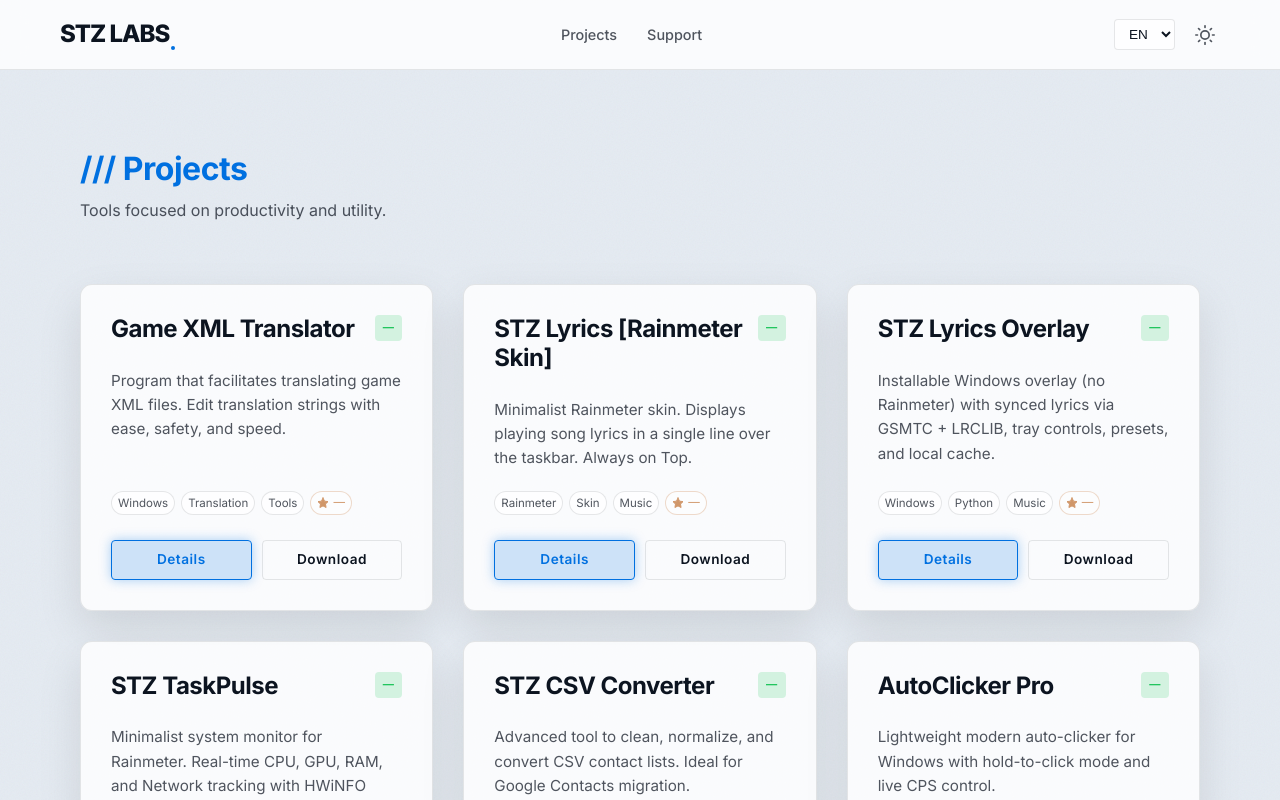
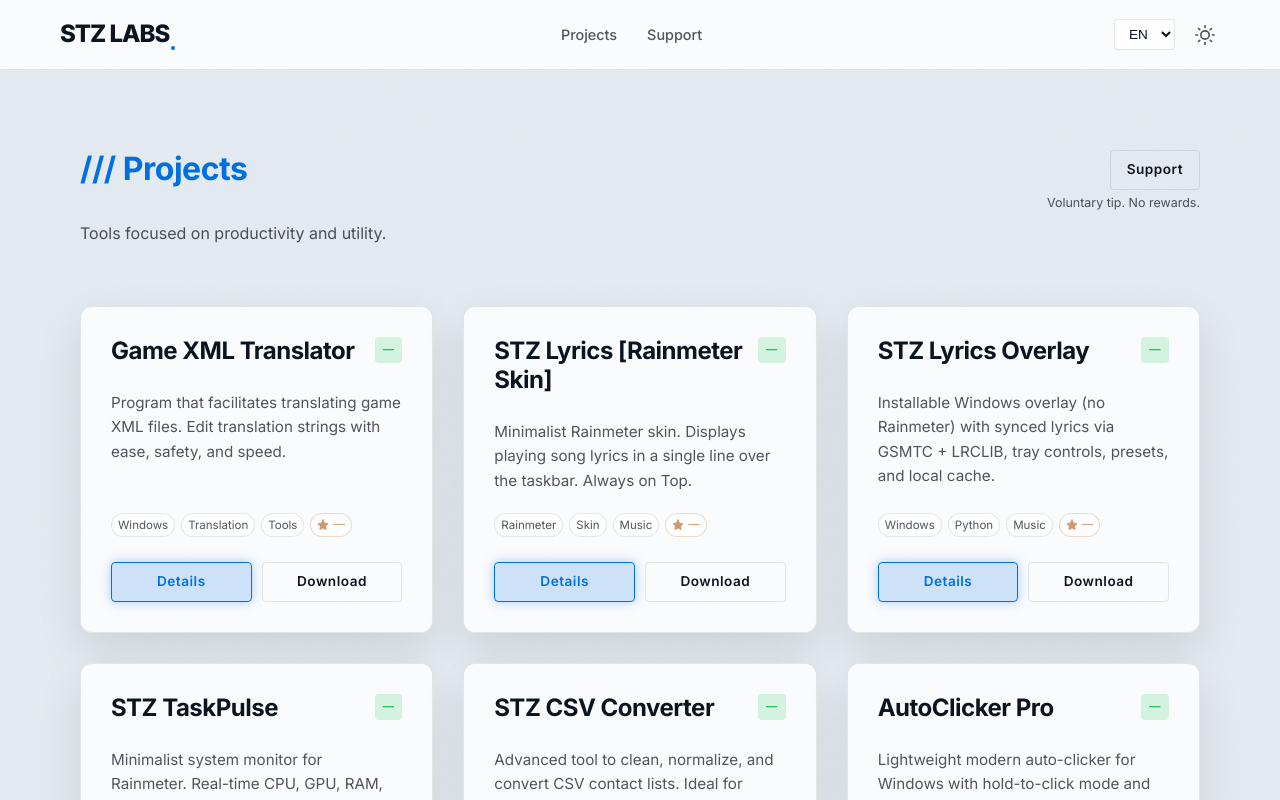
Before and after one commit to starzynhobr/stz-labs, a Next.js app: page / in a window 1280 px wide. Shown: the top 800 px of the page. Built offline with nearby package versions, Linux system fonts and the light colour scheme; no server answers.

Commit message:
Add minimal Support CTA on Projects header

```diff
--- a/components/Hero.js
+++ b/components/Hero.js
@@ -1,9 +1,31 @@
+"use client";
+
+import Link from 'next/link';
+import { useLanguage } from '../context/LanguageContext';
 import TranslatedText from './TranslatedText';
 
 export default function Hero() {
+    const { t } = useLanguage();
+
     return (
-        <div className="section-header">
-            <TranslatedText as="h2" className="text-accent" i18nKey="sections.projects_title" />
+        <div className="section-header section-header-projects">
+            <div className="section-header-top">
+                <TranslatedText as="h2" className="text-accent" i18nKey="sections.projects_title" />
+                <div className="projects-support-cta">
+                    <Link
+                        href="/support"
+                        className="btn btn-secondary nav-btn support-cta-btn"
+                        aria-label={t('sections.projects_support_aria')}
+                    >
+                        <TranslatedText as="span" i18nKey="sections.projects_support_cta" />
+                    </Link>
+                    <TranslatedText
+                        as="span"
+                        className="support-cta-note text-muted"
+                        i18nKey="sections.projects_support_note"
+                    />
+                </div>
+            </div>
             <TranslatedText as="p" className="text-muted" i18nKey="sections.projects_subtitle" />
         </div>
     );
--- a/css/style.css
+++ b/css/style.css
@@ -329,6 +329,36 @@
 
 .section-header { margin-bottom: 60px; text-align: left; }
 .section-header h2 { font-size: 2rem; margin-bottom: 10px; }
+.section-header-top {
+    display: flex;
+    justify-content: space-between;
+    align-items: flex-start;
+    gap: 16px;
+}
+.section-header-projects .section-header-top h2 {
+    margin-bottom: 0;
+}
+.section-header-projects > p {
+    margin-top: 10px;
+}
+.projects-support-cta {
+    display: flex;
+    flex-direction: column;
+    align-items: flex-end;
+    gap: 6px;
+}
+.support-cta-btn {
+    white-space: nowrap;
+}
+.support-cta-btn:focus-visible {
+    outline: 1px solid var(--accent);
+    outline-offset: 2px;
+}
+.support-cta-note {
+    font-size: 0.78rem;
+    line-height: 1.2;
+    text-align: right;
+}
 
 .product-grid {
     display: grid;
@@ -909,6 +939,16 @@
     }
 
     .menu-toggle { display: block; }
+    .section-header-top {
+        flex-direction: column;
+        align-items: flex-start;
+    }
+    .projects-support-cta {
+        align-items: flex-start;
+    }
+    .support-cta-note {
+        text-align: left;
+    }
 
     .timeline::before { left: 20px; }
     .timeline-item { width: 100%; padding-left: 50px; padding-right: 0; text-align: left !important; }
--- a/dictionaries/de.json
+++ b/dictionaries/de.json
@@ -51,7 +51,10 @@
         "roadmap_q4_desc": "Ideen und Experimente für neue Automatisierungs- und Produktivitätsmodule, priorisiert nach Reifegrad.",
         "gallery_details_toggle": "Interface-Details",
         "features_title": "Hauptfunktionen",
-        "specs_title": "Technische Daten"
+        "specs_title": "Technische Daten",
+        "projects_support_cta": "Unterstützen",
+        "projects_support_note": "Freiwilliger Beitrag. Keine Belohnungen.",
+        "projects_support_aria": "Zur Support-Seite"
     },
     "cards": {
         "suite_desc": "Modulares Desktop-Tool-Ökosystem. Ein leistungsstarker Launcher, der Plugins, Skripte und Automatisierung in einer Oberfläche vereint.",
--- a/dictionaries/en.json
+++ b/dictionaries/en.json
@@ -51,7 +51,10 @@
         "roadmap_q4_desc": "Ideas and experiments for new automation and productivity modules, prioritized as they mature.",
         "gallery_details_toggle": "Interface Details",
         "features_title": "Key Features",
-        "specs_title": "Technical Specs"
+        "specs_title": "Technical Specs",
+        "projects_support_cta": "Support",
+        "projects_support_note": "Voluntary tip. No rewards.",
+        "projects_support_aria": "Go to support page"
     },
     "cards": {
         "suite_desc": "Modular desktop tool ecosystem. A powerful launcher unifying plugins, scripts, and automation in a unified interface.",
--- a/dictionaries/es.json
+++ b/dictionaries/es.json
@@ -53,7 +53,10 @@
         "roadmap_q4_desc": "Ideas y experimentos para nuevos módulos de automatización y productividad, priorizados según su madurez.",
         "gallery_details_toggle": "Detalles de la Interfaz",
         "features_title": "Características Principales",
-        "specs_title": "Especificaciones Técnicas"
+        "specs_title": "Especificaciones Técnicas",
+        "projects_support_cta": "Apoyar",
+        "projects_support_note": "Contribución voluntaria. Sin recompensas.",
+        "projects_support_aria": "Ir a la página de soporte"
     },
     "cards": {
         "suite_desc": "Ecosistema modular de herramientas de escritorio. Un launcher potente que unifica plugins, scripts y automatización en una interfaz unificada.",
--- a/dictionaries/fr.json
+++ b/dictionaries/fr.json
@@ -51,7 +51,10 @@
         "roadmap_q4_desc": "Idées et expérimentations pour de nouveaux modules de productivité et d'automatisation, priorisés selon leur maturité.",
         "gallery_details_toggle": "Détails de l'Interface",
         "features_title": "Fonctionnalités Principales",
-        "specs_title": "Spécifications Techniques"
+        "specs_title": "Spécifications Techniques",
+        "projects_support_cta": "Soutenir",
+        "projects_support_note": "Contribution volontaire. Aucune récompense.",
+        "projects_support_aria": "Aller à la page de support"
     },
     "cards": {
         "suite_desc": "Écosystème modulaire d'outils de bureau. Un launcher puissant unifiant plugins, scripts et automatisation dans une interface unique.",
--- a/dictionaries/it.json
+++ b/dictionaries/it.json
@@ -53,7 +53,10 @@
         "roadmap_q4_desc": "Idee ed esperimenti per nuovi moduli di automazione e produttività, prioritizzati in base alla maturità.",
         "gallery_details_toggle": "Dettagli dell'Interfaccia",
         "features_title": "Caratteristiche Principali",
-        "specs_title": "Specifiche Tecniche"
+        "specs_title": "Specifiche Tecniche",
+        "projects_support_cta": "Supporta",
+        "projects_support_note": "Contributo volontario. Nessuna ricompensa.",
+        "projects_support_aria": "Vai alla pagina di supporto"
     },
     "cards": {
         "suite_desc": "Ecosistema modulare di strumenti desktop. Un launcher potente che unifica plugin, script e automazione in un'unica interfaccia.",
--- a/dictionaries/pt.json
+++ b/dictionaries/pt.json
@@ -50,7 +50,10 @@
         "roadmap_q4_desc": "Ideias e experimentos para novos módulos de automação e produtividade, priorizados conforme maturidade.",
         "gallery_details_toggle": "Detalhes da Interface",
         "features_title": "Funcionalidades Principais",
-        "specs_title": "Especificações Técnicas"
+        "specs_title": "Especificações Técnicas",
+        "projects_support_cta": "Apoiar",
+        "projects_support_note": "Contribuição voluntária. Sem recompensas.",
+        "projects_support_aria": "Ir para a página de apoio"
     },
     "cards": {
         "suite_desc": "Ecossistema modular de ferramentas desktop. Um launcher poderoso que unifica plugins, scripts e automação em uma interface unificada.",
```
